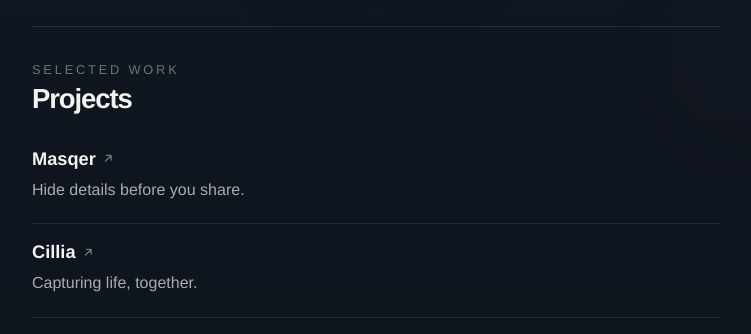
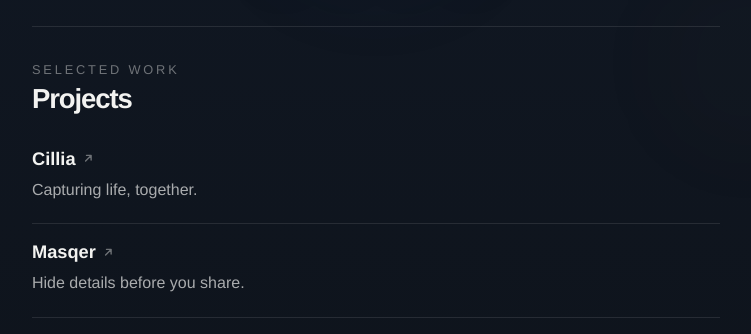
Before and after one commit to dbrack/brack.io-website, an Astro site: page / in a window 1280 px wide. Shown: the part 466-800 px from the top of the page, without its empty margins (264-1015 px from the left). Built offline with nearby package versions, Linux system fonts and the light colour scheme; Astro itself is replaced by a stand-in of ours.

Commit message:
Change description and re-order Projects

```diff
--- a/src/data/projects.ts
+++ b/src/data/projects.ts
@@ -6,14 +6,14 @@
 
 export const projects: Project[] = [
 	{
+		title: 'Cillia',
+		description: 'Capturing life, together.',
+		href: 'https://cillia.life',
+	},
+	{
 		title: 'Masqer',
 		description: 'Hide details before you share.',
 		href: 'https://masqer.app',
-	},
-	{
-		title: 'Cillia',
-		description: 'Capturing life, together.',
-		href: 'https://cillia.life',
 	},
 	{
 		title: 'FacetSync',
--- a/src/pages/index.astro
+++ b/src/pages/index.astro
@@ -7,7 +7,7 @@
 
 const title = 'Dominik Brack | Product Person & Software Engineer';
 const description =
-	'Personal website of Dominik Brack, product-minded software engineer and creator of Masqer, a privacy-first image redaction and masking app.';
+  'Personal website of Dominik Brack, a product-minded software engineer building thoughtful, privacy-conscious apps including Cillia and Masqer.';
 
 const structuredData = {
 	'@context': 'https://schema.org',
```
